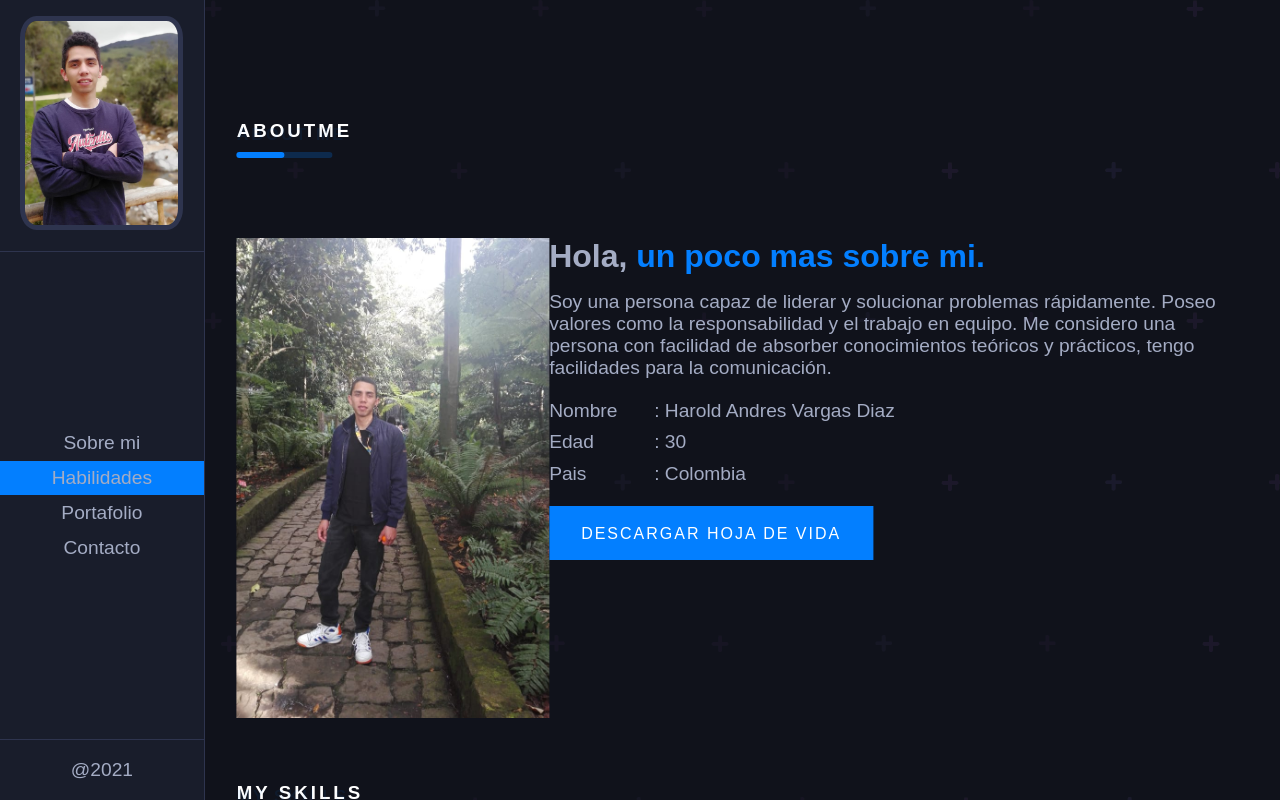
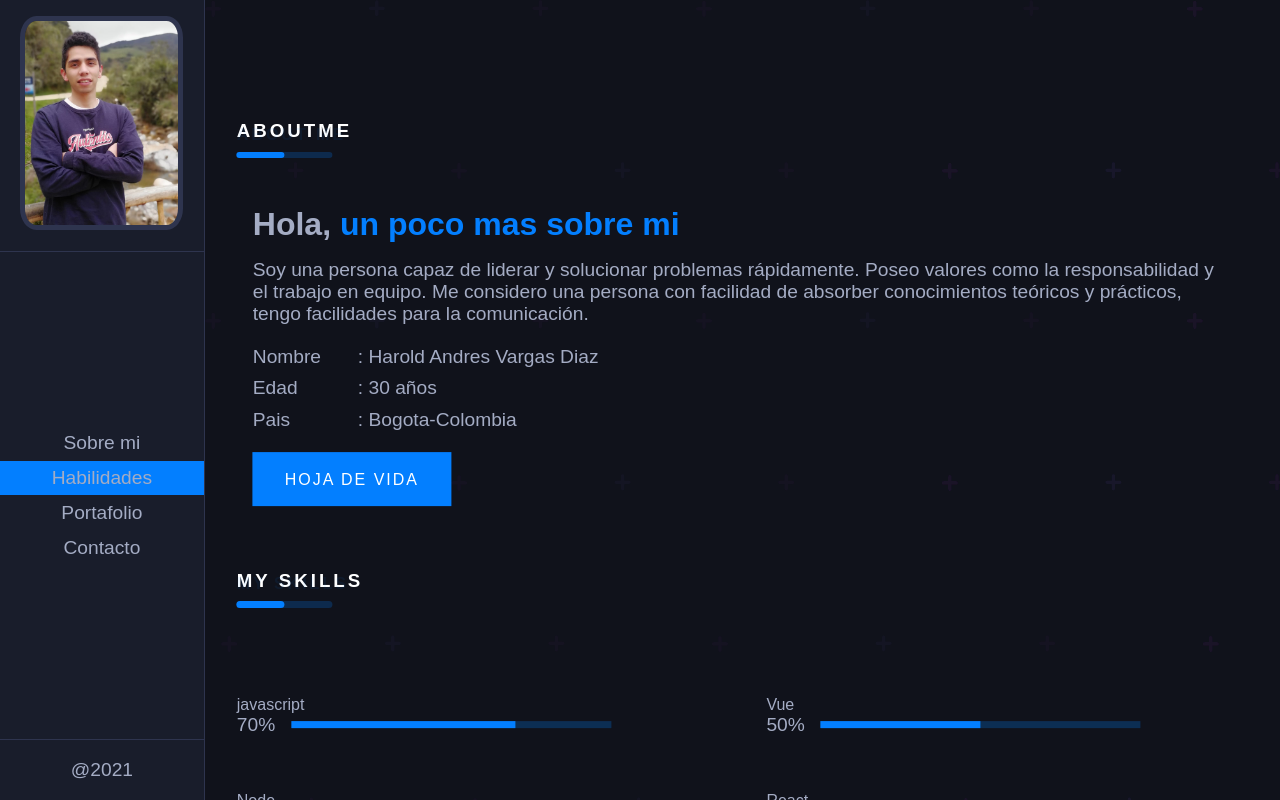
Before and after one commit to andresdias24/my-portfolio, a React (Create React App) app: page /about in a window 1280 px wide. Shown: the top 800 px of the page. Built offline with nearby package versions, Linux system fonts and the light colour scheme.

Commit message:
gh pages

```diff
--- a/package.json
+++ b/package.json
@@ -2,7 +2,7 @@
   "name": "my-portfolio",
   "version": "0.1.0",
   "private": true,
-  "homepage": "http://andresdias24.github.io/my-portfolio",
+  "homepage": "http://andresdias24.github.io/home",
   "dependencies": {
     "@fortawesome/fontawesome-svg-core": "^1.2.35",
     "@fortawesome/free-brands-svg-icons": "^5.15.3",
--- a/src/App.js
+++ b/src/App.js
@@ -25,7 +25,7 @@ function App() {
       <div className="main-content">
         <div className="content">
           <Switch>
-            <Route path="/" exact>
+            <Route path="/home" exact>
               <HomePage />
             </Route>
             <Route path="/about" exact>
--- a/src/Components/allBlogs.js
+++ b/src/Components/allBlogs.js
@@ -17,6 +17,18 @@ const blogs = [
         title: 'Single Page Aplication',
         link: 'https://pabon-app.herokuapp.com/#/about',
     },
+    {
+        id: 1,
+        image: blog1,
+        title: 'Code my portfolio',
+        link: 'https://github.com/andresdias24/my-portfolio',
+    },
+    {
+        id: 2,
+        image: blog2,
+        title: 'Single Page Aplication',
+        link: 'https://pabon-app.herokuapp.com/#/about',
+    },
 ];
 
 export default blogs;
--- a/src/Pages/AboutPage.js
+++ b/src/Pages/AboutPage.js
@@ -15,6 +15,7 @@ function AboutPage() {
                     <SkillsSection  skill={'Vue'} progress={'50%'} width={'50%'}/>
                     <SkillsSection  skill={'Node'} progress={'50%'} width={'50%'}/>
                     <SkillsSection  skill={'React'} progress={'40%'} width={'40%'}/>
+                    <SkillsSection  skill={'Cypress'} progress={'70%'} width={'70%'}/>
                 </div>
         </div>
     )
--- a/src/Pages/imageSection.js
+++ b/src/Pages/imageSection.js
@@ -5,13 +5,10 @@ import cv from '../dataCV/cv.docx'
 function imageSection() {
     return (
         <div className="ImageSection">
-            <div className="img">
-                <img src={about} alt="" />
-            </div>
             <div className="about-info">
-                <h4> Hola, <span> un poco mas sobre mi.</span></h4>
+                <h4> Hola, <span> un poco mas sobre mi</span></h4>
                 <p className="about-text">
-                Soy una persona capaz de liderar y solucionar problemas rápidamente. Poseo valores como la responsabilidad y el trabajo en equipo. Me considero una persona con facilidad de absorber conocimientos teóricos y prácticos, tengo facilidades para la comunicación.
+                    Soy una persona capaz de liderar y solucionar problemas rápidamente. Poseo valores como la responsabilidad y el trabajo en equipo. Me considero una persona con facilidad de absorber conocimientos teóricos y prácticos, tengo facilidades para la comunicación.
                 </p>
                 <div className="about-details">
                     <div className="left-section">
@@ -21,11 +18,11 @@ function imageSection() {
                     </div>
                     <div className="right-section">
                         <p>: Harold Andres Vargas Diaz</p>
-                        <p>: 30</p>
-                        <p>: Colombia</p>
+                        <p>: 30 años</p>
+                        <p>: Bogota-Colombia</p>
                     </div>
                 </div>
-                <button className="btn"><a className="DowloadCv" href={cv} download>Descargar Hoja de vida</a></button>
+                <button className="btn"><a className="DowloadCv" href={cv} download>Hoja de vida</a></button>
             </div>
         </div>
     )
--- a/src/styles/_about.css
+++ b/src/styles/_about.css
@@ -6,7 +6,7 @@
 }
 .ImageSection {
     display: flex;
-    margin-top: 5rem;
+    margin: 3rem 1rem;
     margin-bottom: 4rem;
 }
 
@@ -33,10 +33,6 @@
     }
 }
 
-
-.ImageSection .about-info {
-    margin-left: 3rem
-}
 
 @media screen and (max-width: 1400px){
     .ImageSection .about-info {
```
